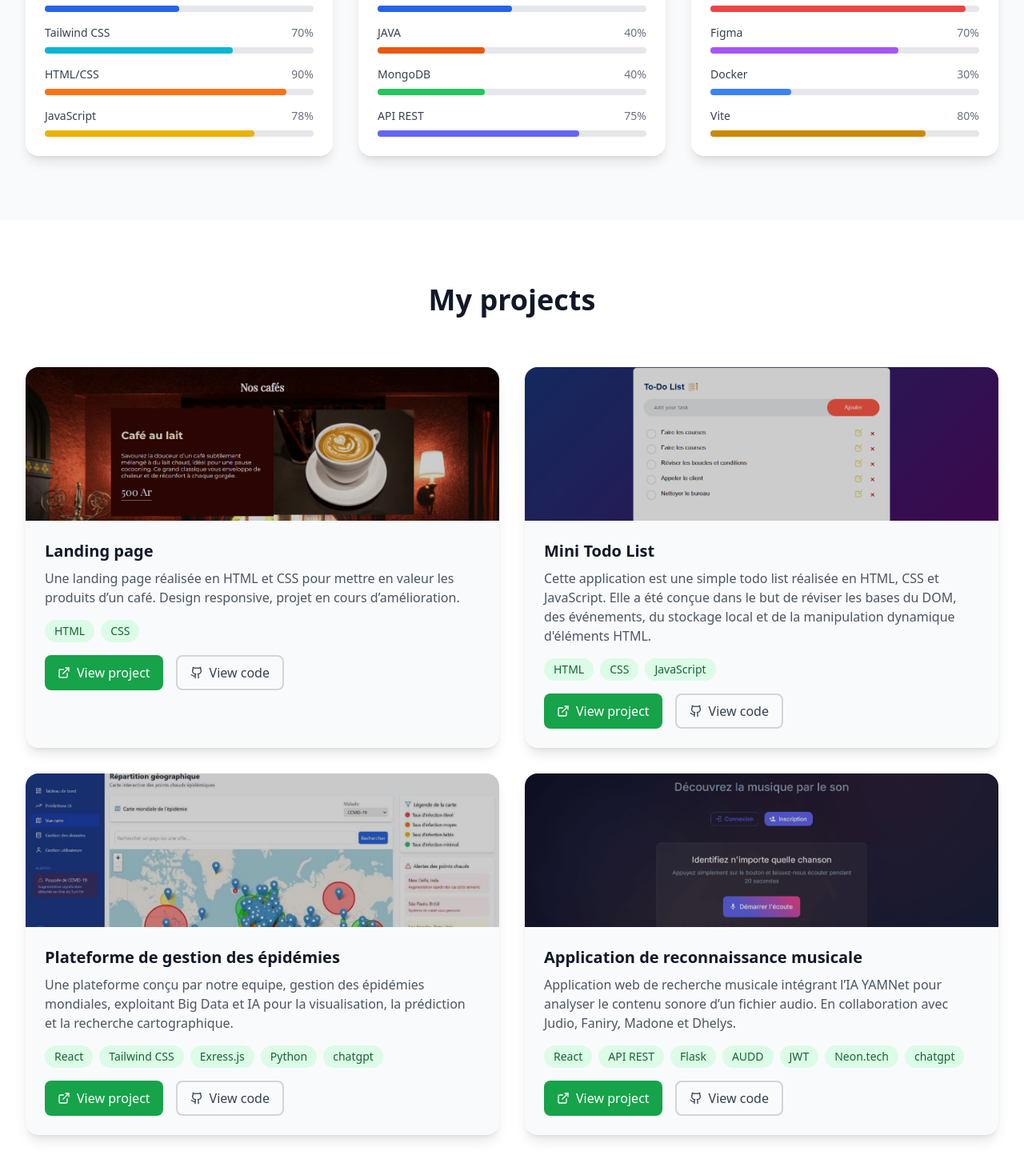
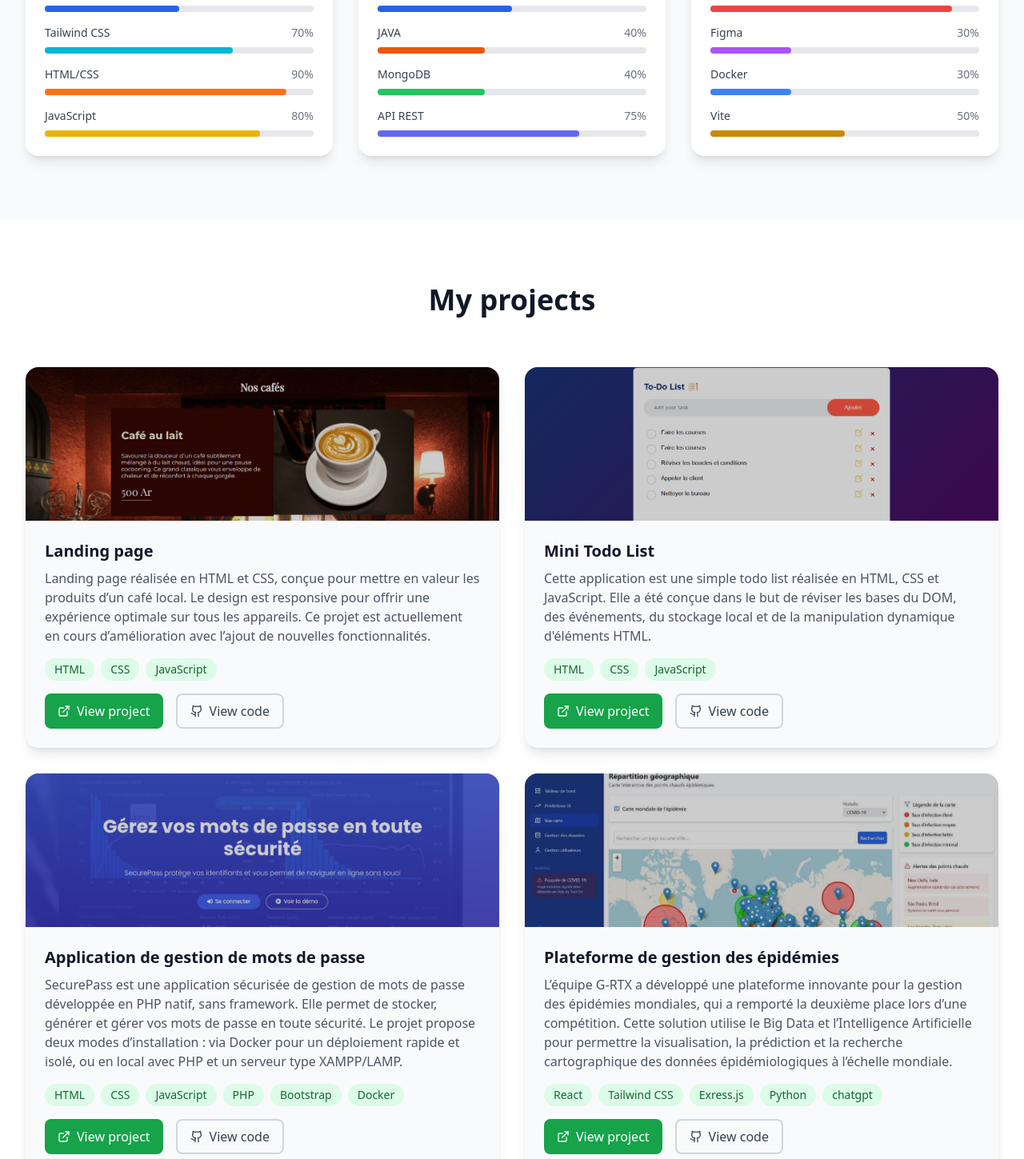
Before and after one commit to X-jonica/web-portfolio, a React (Vite) app: page / in a window 1280 px wide. Shown: the part 2323-3772 px from the top of the page at 80% size. Built offline with nearby package versions, Linux system fonts and the light colour scheme.

Commit message:
update skill and projects

```diff
--- a/src/components/Projects.tsx
+++ b/src/components/Projects.tsx
@@ -1,14 +1,15 @@
-import React from 'react';
-import { motion } from 'framer-motion';
-import { ExternalLink, Github } from 'lucide-react';
-import { useLanguage } from '../contexts/LanguageContext';
-import cafe_vitrine from '../../public/images/cafe_vitrine.png'
-import pandemioTech from '../../public/images/pandemioTech.jpg'
-import soundWave from '../../public/images/SoundWave.png'
-import technoWeb from '../../public/images/technoweb.png'
-import projetPage from '../../public/images/projetPage.png'
-import monPortfolio from '../../public/images/mon_portfolio.png'
-import todo from '../../public/images/Todo_list.png'
+import React from "react";
+import { motion } from "framer-motion";
+import { ExternalLink, Github } from "lucide-react";
+import { useLanguage } from "../contexts/LanguageContext";
+import cafe_vitrine from "../../public/images/cafe_vitrine.png";
+import pandemioTech from "../../public/images/pandemioTech.jpg";
+import soundWave from "../../public/images/SoundWave.png";
+import technoWeb from "../../public/images/technoweb.png";
+import projetPage from "../../public/images/projetPage.png";
+import monPortfolio from "../../public/images/mon_portfolio.png";
+import dashboardSecurePass from "../../public/images/SecurePass-Home-visible-parts.png";
+import todo from "../../public/images/Todo_list.png";
 
 const Projects = () => {
   const { t } = useLanguage();
@@ -17,9 +18,9 @@ const Projects = () => {
     {
       title: "Landing page",
       description:
-        "Une landing page réalisée en HTML et CSS pour mettre en valeur les produits d’un café. Design responsive, projet en cours d’amélioration.",
+        "Landing page réalisée en HTML et CSS, conçue pour mettre en valeur les produits d’un café local. Le design est responsive pour offrir une expérience optimale sur tous les appareils. Ce projet est actuellement en cours d’amélioration avec l’ajout de nouvelles fonctionnalités.",
       image: cafe_vitrine,
-      tech: ["HTML", "CSS"],
+      tech: ["HTML", "CSS", "JavaScript"],
       github: "https://github.com/X-jonica/web_cafe_vitrine",
       live: "https://x-jonica.github.io/web_cafe_vitrine/",
     },
@@ -33,9 +34,18 @@ const Projects = () => {
       live: "https://x-jonica.github.io/static-to-do/",
     },
     {
+      title: "Application de gestion de mots de passe",
+      description:
+        "SecurePass est une application sécurisée de gestion de mots de passe développée en PHP natif, sans framework. Elle permet de stocker, générer et gérer vos mots de passe en toute sécurité. Le projet propose deux modes d’installation : via Docker pour un déploiement rapide et isolé, ou en local avec PHP et un serveur type XAMPP/LAMP. ",
+      image: dashboardSecurePass,
+      tech: ["HTML", "CSS", "JavaScript", "PHP", "Bootstrap", "Docker"],
+      github: "https://github.com/X-jonica/docker_pass_php",
+      live: "https://github.com/X-jonica/docker_pass_php",
+    },
+    {
       title: "Plateforme de gestion des épidémies",
       description:
-        "Une plateforme conçu par notre equipe,  gestion des épidémies mondiales, exploitant Big Data et IA pour la visualisation, la prédiction et la recherche cartographique.",
+        "L’équipe G-RTX a développé une plateforme innovante pour la gestion des épidémies mondiales, qui a remporté la deuxième place lors d’une compétition. Cette solution utilise le Big Data et l’Intelligence Artificielle pour permettre la visualisation, la prédiction et la recherche cartographique des données épidémiologiques à l’échelle mondiale.",
       image: pandemioTech,
       tech: ["React", "Tailwind CSS", "Exress.js", "Python", "chatgpt"],
       github: "https://github.com/IJwesley601/EMIHACK-T",
@@ -106,7 +116,7 @@ const Projects = () => {
           className="text-center mb-16"
         >
           <h2 className="text-4xl font-bold text-gray-900 dark:text-white mb-6">
-            {t('projectsTitle')}
+            {t("projectsTitle")}
           </h2>
         </motion.div>
 
@@ -157,7 +167,7 @@ const Projects = () => {
                     className="flex items-center gap-2 px-4 py-2 bg-green-600 hover:bg-green-700 text-white rounded-lg transition-colors duration-200"
                   >
                     <ExternalLink size={16} />
-                    {t('viewProject')}
+                    {t("viewProject")}
                   </motion.a>
                   <motion.a
                     href={project.github}
@@ -166,7 +176,7 @@ const Projects = () => {
                     className="flex items-center gap-2 px-4 py-2 border-2 border-gray-300 dark:border-gray-600 text-gray-700 dark:text-gray-300 hover:bg-gray-50 dark:hover:bg-gray-700 rounded-lg transition-colors duration-200"
                   >
                     <Github size={16} />
-                    {t('viewCode')}
+                    {t("viewCode")}
                   </motion.a>
                 </div>
               </div>
--- a/src/components/Skills.tsx
+++ b/src/components/Skills.tsx
@@ -11,12 +11,12 @@ const Skills = () => {
       icon: '🎨',
       skills: [
         { name: 'React', level: 70, color: 'bg-blue-500' },
-        { name: 'Vue', level: 80, color: 'bg-green-500' },
+        { name: 'Vue', level: 70, color: 'bg-green-500' },
         { name: 'Angular', level: 30, color: 'bg-red-500' },
         { name: 'TypeScript', level: 50, color: 'bg-blue-600' },
         { name: 'Tailwind CSS', level: 70, color: 'bg-cyan-500' },
         { name: 'HTML/CSS', level: 90, color: 'bg-orange-500' },
-        { name: 'JavaScript', level: 78, color: 'bg-yellow-500' }
+        { name: 'JavaScript', level: 80, color: 'bg-yellow-500' }
       ]
     },
     {
@@ -24,8 +24,8 @@ const Skills = () => {
       icon: '⚙️',
       skills: [
         { name: 'Node.js', level: 70, color: 'bg-green-600' },
-        { name: 'Express', level: 75, color: 'bg-gray-600' },
-        { name: 'Laravel', level: 40, color: 'bg-red-600' },
+        { name: 'Express', level: 70, color: 'bg-gray-600' },
+        { name: 'Laravel', level: 20, color: 'bg-red-600' },
         { name: 'Python', level: 50, color: 'bg-blue-600' },
         { name: 'JAVA', level: 40, color: 'bg-orange-600' },
         { name: 'MongoDB', level: 40, color: 'bg-green-500' },
@@ -36,13 +36,13 @@ const Skills = () => {
       title: t('tools'),
       icon: '🛠️',
       skills: [
-        { name: 'Git', level: 95, color: 'bg-red-500' },
+        { name: 'Git', level: 90, color: 'bg-red-500' },
         { name: 'GitHub', level: 70, color: 'bg-gray-500' },
-        { name: 'VS Code', level: 95, color: 'bg-blue-500' },
-        { name: 'postman', level: 95, color: 'bg-red-500' },
-        { name: 'Figma', level: 70, color: 'bg-purple-500' },
+        { name: 'VS Code', level: 90, color: 'bg-blue-500' },
+        { name: 'postman', level: 90, color: 'bg-red-500' },
+        { name: 'Figma', level: 30, color: 'bg-purple-500' },
         { name: 'Docker', level: 30, color: 'bg-blue-500' },
-        { name: 'Vite', level: 80, color: 'bg-yellow-600' }
+        { name: 'Vite', level: 50, color: 'bg-yellow-600' }
       ]
     }
   ];
```
Also changed, not shown: public/images/SecurePass-Home-visible-parts.png (added).
